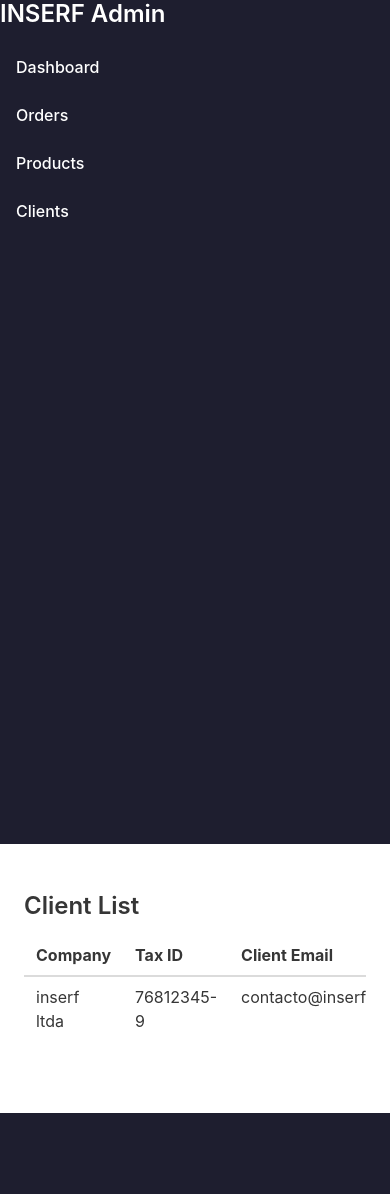
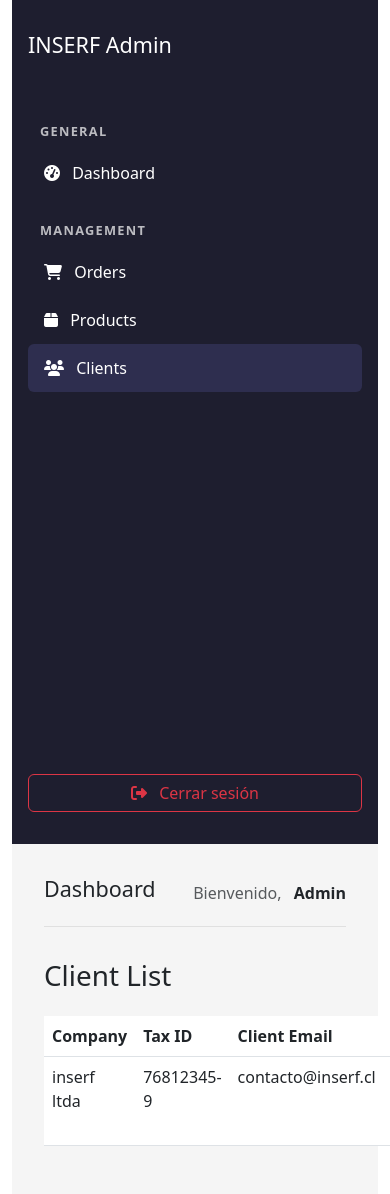
Before and after one commit to spintom/inserf, a Django app: page /admin-panel/client/ in a window 390 px wide; the page is wider, and only the part inside the window is pictured. Before the commit the page ends 1113 px from the top of that part, so only its background shows below. Run offline with Django 5.2, Linux system fonts and the light colour scheme; a user stored in the database is signed in; data comes from the database, SQL or seed files in the repository; parts of the project's set-up code (start-up, migrations or seed data) failed here and were passed over.

Commit message:
refactor(landing): redesign admin dashboard with Bootstrap and enhanced UI elements
- Migrated from Bulma to Bootstrap for `admin_base.html` and `dashboard_home.html`.
- Updated sidebar with organized sections, icons, and a logout button using Bootstrap utilities.
- Enhanced dashboard cards for orders, products, and clients with modern styles and icons.
- Improved charts with responsive designs and unified styling using Bootstrap and Chart.js.

```diff
--- a/landing/templates/dashboard/admin_base.html
+++ b/landing/templates/dashboard/admin_base.html
@@ -5,7 +5,9 @@
     <title>INSERF Admin Panel</title>
     <meta name="viewport" content="width=device-width, initial-scale=1">
 
-    <link rel="stylesheet" href="https://cdn.jsdelivr.net/npm/bulma@0.9.4/css/bulma.min.css">
+    <!-- Bootstrap CSS -->
+    <link href="https://cdn.jsdelivr.net/npm/bootstrap@5.3.0/dist/css/bootstrap.min.css" rel="stylesheet">
+    <link rel="stylesheet" href="https://cdnjs.cloudflare.com/ajax/libs/font-awesome/6.4.0/css/all.min.css">
     <style>
         :root {
             --sidebar-bg: #1e1e2f;
@@ -21,8 +23,6 @@
             min-height: 100vh;
             background-color: var(--sidebar-bg);
             color: var(--sidebar-text);
-            display: flex;
-            flex-direction: column;
             padding: 2rem 1rem;
         }
 
@@ -33,39 +33,118 @@
             border-radius: 0.375rem;
             text-decoration: none;
             font-weight: 500;
-            transition: background 0.2s ease;
         }
 
         .sidebar a:hover,
-        .sidebar a.is-active {
+        .sidebar a.active {
             background-color: var(--sidebar-hover);
         }
 
         .admin-main {
             padding: 2rem;
+            background-color: #f5f5f5;
+        }
+
+        .admin-header {
+            display: flex;
+            justify-content: space-between;
+            align-items: center;
+            margin-bottom: 2rem;
+            padding-bottom: 1rem;
+            border-bottom: 1px solid #e0e0e0;
+        }
+
+        .menu-label {
+            color: rgba(255,255,255,0.7);
+            font-size: 0.8rem;
+            font-weight: 600;
+            letter-spacing: 0.1em;
+            text-transform: uppercase;
+            margin-top: 1.5rem;
+            margin-bottom: 0.5rem;
+            padding-left: 0.75rem;
+        }
+
+        .sidebar-logo {
+            display: flex;
+            align-items: center;
+            margin-bottom: 2rem;
+        }
+
+        .sidebar-logo img {
+            max-height: 40px;
+            margin-right: 10px;
         }
     </style>
 </head>
 <body>
-<div class="columns is-gapless is-fullheight">
+<div class="container-fluid">
+    <div class="row g-0">
 
         <!-- Sidebar -->
-    <nav class="column is-2 sidebar">
-        <h1 class="title is-4 has-text-white mb-4">INSERF Admin</h1>
-        <a href="{% url 'admin_home' %}">Dashboard</a>
-        <a href="#">Orders</a>
-        <a href="#">Products</a>
-        <a href="{% url 'client_home' %}">Clients</a>
+        <nav class="col-md-2 sidebar d-flex flex-column">
+            <div class="sidebar-logo">
+                <h1 class="h4 text-white">INSERF Admin</h1>
+            </div>
+
+            <p class="menu-label">General</p>
+            <a href="{% url 'admin_home' %}" class="{% if request.resolver_match.url_name == 'admin_home' %}active{% endif %}">
+                <span class="me-2"><i class="fas fa-tachometer-alt"></i></span>
+                Dashboard
+            </a>
+
+            <p class="menu-label">Management</p>
+            <a href="#">
+                <span class="me-2"><i class="fas fa-shopping-cart"></i></span>
+                Orders
+            </a>
+            <a href="#">
+                <span class="me-2"><i class="fas fa-box"></i></span>
+                Products
+            </a>
+            <a href="{% url 'client_home' %}" class="{% if request.resolver_match.url_name == 'client_home' %}active{% endif %}">
+                <span class="me-2"><i class="fas fa-users"></i></span>
+                Clients
+            </a>
+
+            <div class="mt-auto pt-4">
+                <form action="{% url 'landing:logout' %}" method="post">
+                    {% csrf_token %}
+                    <button type="submit" class="btn btn-outline-danger w-100">
+                        <span><i class="fas fa-sign-out-alt me-2"></i></span>
+                        <span>Cerrar sesión</span>
+                    </button>
+                </form>
+            </div>
         </nav>
 
         <!-- Main Content -->
-    <main class="column is-10 admin-main">
+        <main class="col-md-10 admin-main">
+            <div class="admin-header">
+                <h1 class="h4">{% block title %}Dashboard{% endblock %}</h1>
+                <div class="user-info">
+                    <span class="text-muted me-2">Bienvenido,</span>
+                    <span class="fw-bold">{{ request.user.first_name|default:request.user.username }}</span>
+                </div>
+            </div>
+
             {% block content %}
             {% endblock %}
         </main>
 
     </div>
+</div>
 
+<!-- Bootstrap JS Bundle with Popper -->
+<script src="https://cdn.jsdelivr.net/npm/bootstrap@5.3.0/dist/js/bootstrap.bundle.min.js"></script>
 <script src="https://cdn.jsdelivr.net/npm/chart.js"></script>
+<!-- Ensure Chart.js is loaded before use -->
+<script>
+    // Make sure Chart.js is fully loaded
+    window.addEventListener('DOMContentLoaded', (event) => {
+        // Chart.js is now guaranteed to be loaded
+        console.log('Chart.js is loaded and ready to use');
+    });
+</script>
 </body>
 </html>
```
Also changed, not shown: landing/templates/dashboard/dashboard_home.html (+109 -40 lines). Lines whose indentation alone changed are shown as unchanged.
